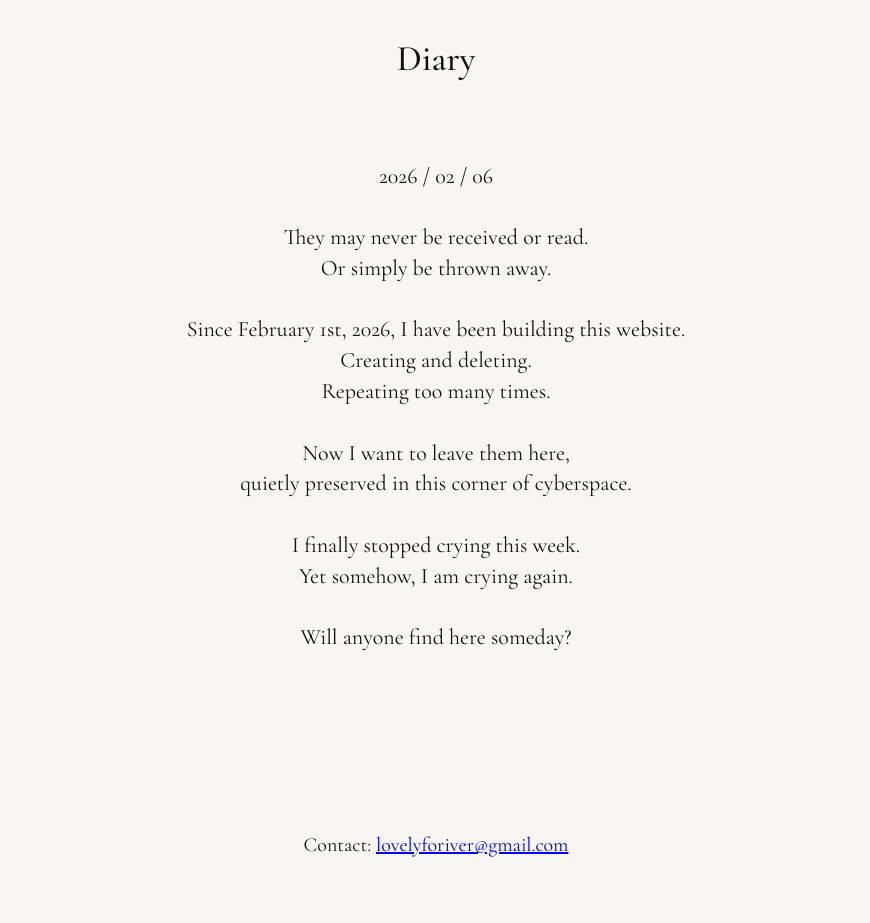
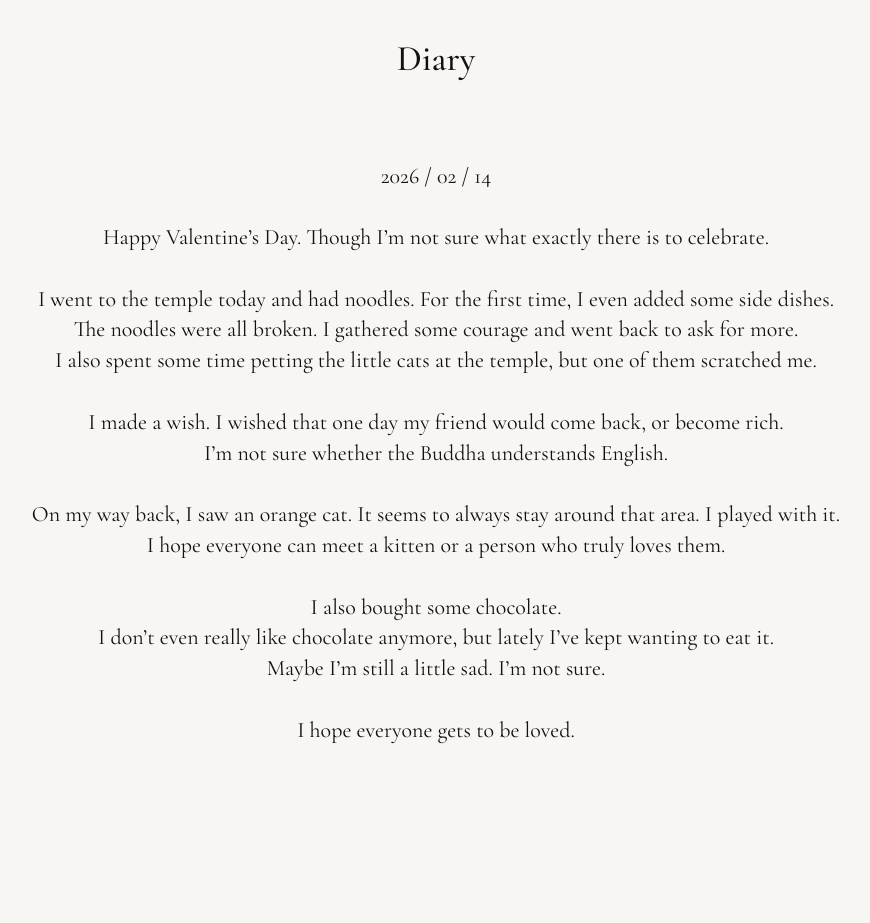
Before and after one commit to alovelystraycat/alovelystraycat.github.io, a plain HTML site: page index.html in a window 1280 px wide. Shown: the part 6000-6923 px from the top of the page, without its empty margins (204-1074 px from the left). Drawn offline with nearby package versions, Linux system fonts and the light colour scheme.

Commit message:
Update index.html

```diff
--- a/index.html
+++ b/index.html
@@ -315,22 +315,25 @@
 <section>
 <h2>Diary</h2>
 <div class="diary">
-2026 / 02 / 06
+2026 / 02 / 14
 
-They may never be received or read.
-Or simply be thrown away.
+Happy Valentine’s Day. Though I’m not sure what exactly there is to celebrate.
 
-Since February 1st, 2026, I have been building this website.
-Creating and deleting.
-Repeating too many times.
+I went to the temple today and had noodles. For the first time, I even added some side dishes.
+The noodles were all broken. I gathered some courage and went back to ask for more.
+I also spent some time petting the little cats at the temple, but one of them scratched me.
 
-Now I want to leave them here,
-quietly preserved in this corner of cyberspace.
+I made a wish. I wished that one day my friend would come back, or become rich.
+I’m not sure whether the Buddha understands English.
 
-I finally stopped crying this week.
-Yet somehow, I am crying again.
+On my way back, I saw an orange cat. It seems to always stay around that area. I played with it.
+I hope everyone can meet a kitten or a person who truly loves them.
 
-Will anyone find here someday?
+I also bought some chocolate.
+I don’t even really like chocolate anymore, but lately I’ve kept wanting to eat it.
+Maybe I’m still a little sad. I’m not sure.
+
+I hope everyone gets to be loved.
 </div>
 </section>
 
```
